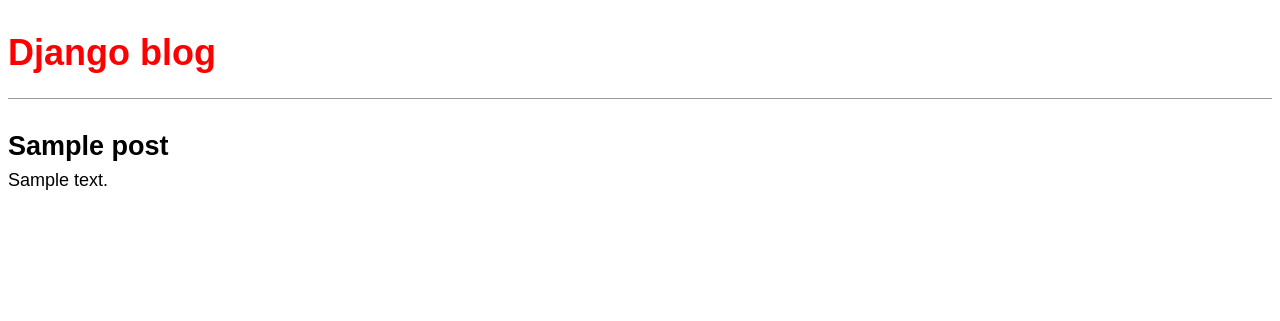
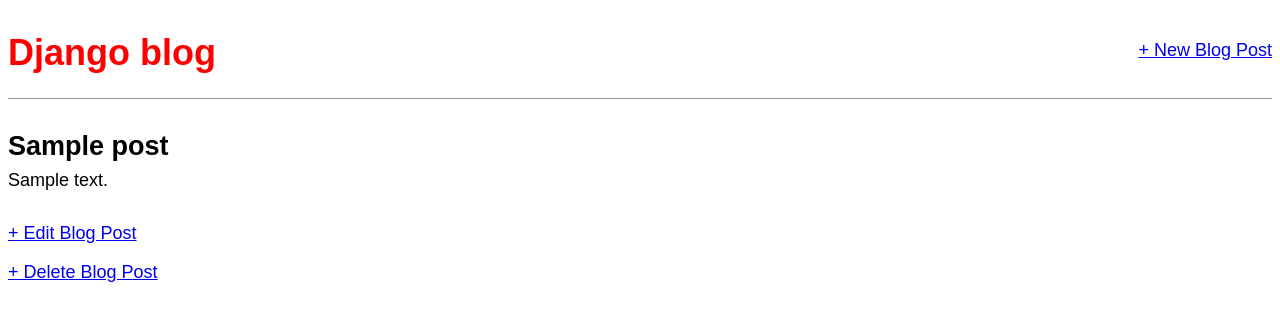
Before and after one commit to varunu28/Django-Blog-App, a Django app: page /post/1/ in a window 1280 px wide. Shown: the top 321 px of the page. Run offline with Django 3.2, Linux system fonts and the light colour scheme; tables that the repository leaves empty hold one stand-in row (values such as "Sample post").

Commit message:
Added CRUD functionality

```diff
--- a/blog/models.py
+++ b/blog/models.py
@@ -1,4 +1,5 @@
 from django.db import models
+from django.urls import reverse
 
 # Create your models here.
 
@@ -10,5 +11,10 @@ class Post(models.Model):
     )
     body = models.TextField()
 
+
     def __str__(self):
         return self.title
+
+
+    def get_absolute_url(self):
+        return reverse("post_detail", args=[str(self.id)])
--- a/blog/urls.py
+++ b/blog/urls.py
@@ -5,4 +5,7 @@ from . import views
 urlpatterns = [
     path('', views.BlogListView.as_view(), name='home'),
     path('post/<int:pk>/', views.BlogDetailView.as_view(), name='post_detail'),
+    path('post/new/', views.BlogCreateView.as_view(), name='post_new'),
+    path('post/<int:pk>/edit/', views.BlogUpdateView.as_view(), name='post_edit'),
+    path('post/<int:pk>/delete/', views.BlogDeleteView.as_view(), name='post_delete'),
 ]
--- a/blog/views.py
+++ b/blog/views.py
@@ -1,4 +1,6 @@
 from django.views.generic import ListView, DetailView
+from django.views.generic.edit import CreateView, UpdateView, DeleteView
+from django.urls import reverse_lazy
 
 from .models import Post
 
@@ -10,3 +12,21 @@ class BlogListView(ListView):
 class BlogDetailView(DetailView):
     model = Post
     template_name = 'post_detail.html'
+
+
+class BlogCreateView(CreateView):
+    model = Post
+    template_name = 'post_new.html'
+    fields = '__all__'
+
+
+class BlogUpdateView(UpdateView):
+    model = Post
+    fields = ['title', 'body']
+    template_name = 'post_edit.html'
+
+
+class BlogDeleteView(DeleteView):
+    model = Post
+    template_name = 'post_delete.html'
+    success_url = reverse_lazy('home')
--- a/templates/base.html
+++ b/templates/base.html
@@ -7,10 +7,15 @@
         <link rel="stylesheet" href="{% static 'css/base.css' %}">
     </head>
     <body>
-        <header>
-            <h1><a href="/">Django blog</a></h1>
-        </header>
         <div class="container">
+            <header>
+                <div class="nav-left">
+                    <h1><a href="/">Django blog</a></h1>
+                </div>
+                <div class="nav-right">
+                    <a href="{% url 'post_new' %}">+ New Blog Post</a>
+                </div>
+            </header>
             {% block content %}
             {% endblock content %}
         </div>
--- a/templates/post_detail.html
+++ b/templates/post_detail.html
@@ -4,4 +4,7 @@
         <h2>{{ post.title }}</h2>
         <p>{{ post.body }}</p>
     </div>
+
+    <p><a href="{% url 'post_edit' post.pk %}">+ Edit Blog Post</a></p>
+    <p><a href="{% url 'post_delete' post.pk %}">+ Delete Blog Post</a></p>
 {% endblock content %}
```
Also changed, not shown: blog/tests.py (+30 -0 lines), templates/post_delete.html (added, +8 -0 lines), templates/post_edit.html (added, +9 -0 lines), templates/post_new.html (added, +8 -0 lines).
